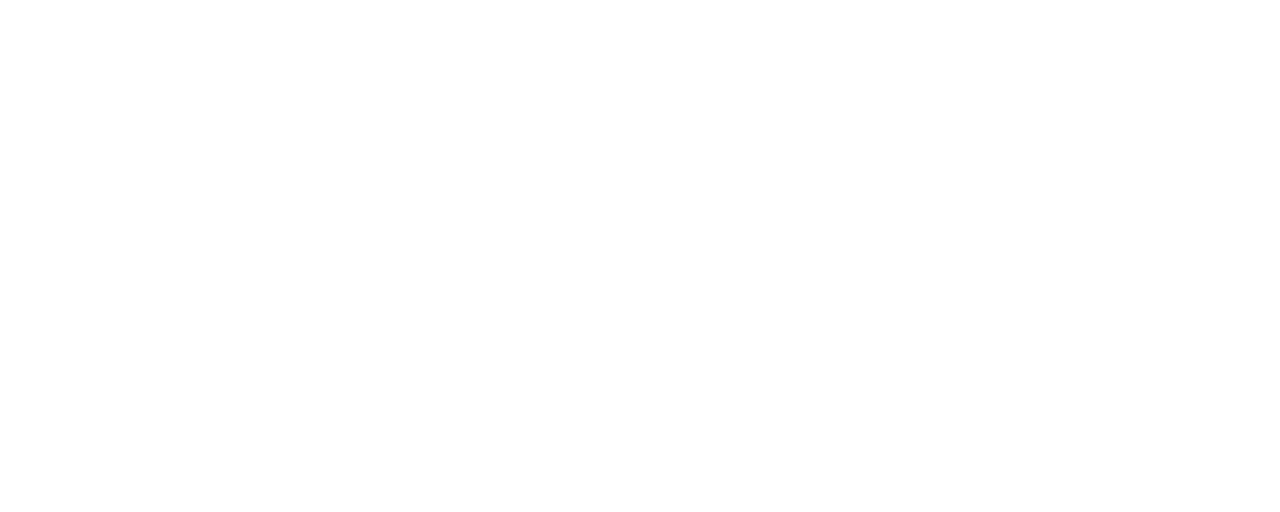
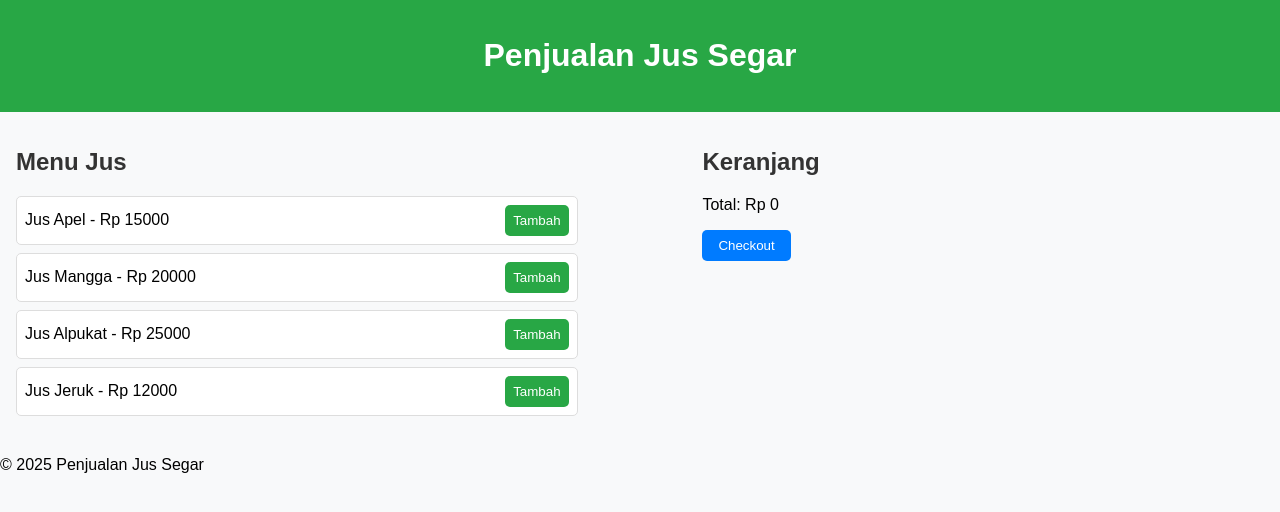
Before and after one commit to revou-fundamental-course/06-jan-25-AlyaMufthia, a plain HTML site: page web.html in a window 1280 px wide. Drawn offline with Linux system fonts and the light colour scheme.

Commit message:
Update web.html

```diff
--- a/web.html
+++ b/web.html
@@ -1,11 +1,158 @@
 <!DOCTYPE html>
 <html lang="en">
 <head>
-    <meta charset="UTF-8">
-    <meta name="viewport" content="width=device-width, initial-scale=1.0">
-    <title>Document</title>
+  <meta charset="UTF-8">
+  <meta name="viewport" content="width=device-width, initial-scale=1.0">
+  <title>Penjualan Jus</title>
+  <style>
+    body {
+      font-family: Arial, sans-serif;
+      margin: 0;
+      padding: 0;
+      background-color: #f8f9fa;
+    }
+
+    header {
+      background-color: #28a745;
+      color: white;
+      text-align: center;
+      padding: 1rem;
+    }
+
+    main {
+      display: flex;
+      justify-content: space-between;
+      padding: 1rem;
+    }
+
+    .menu, .cart {
+      width: 45%;
+    }
+
+    h2 {
+      color: #333;
+    }
+
+    .jus-list, .cart-list {
+      list-style: none;
+      padding: 0;
+    }
+
+    .jus-item {
+      display: flex;
+      justify-content: space-between;
+      align-items: center;
+      background: #fff;
+      padding: 0.5rem;
+      margin-bottom: 0.5rem;
+      border: 1px solid #ddd;
+      border-radius: 5px;
+    }
+
+    .jus-item button {
+      background-color: #28a745;
+      color: white;
+      border: none;
+      padding: 0.5rem;
+      border-radius: 5px;
+      cursor: pointer;
+    }
+
+    .jus-item button:hover {
+      background-color: #218838;
+    }
+
+    .cart-list li {
+      margin-bottom: 0.5rem;
+    }
+
+    #checkout-button {
+      background-color: #007bff;
+      color: white;
+      border: none;
+      padding: 0.5rem 1rem;
+      border-radius: 5px;
+      cursor: pointer;
+    }
+
+    #checkout-button:hover {
+      background-color: #0056b3;
+    }
+  </style>
 </head>
 <body>
+  <header>
+    <h1>Penjualan Jus Segar</h1>
+  </header>
 
+  <main>
+    <section class="menu">
+      <h2>Menu Jus</h2>
+      <div id="jus-list" class="jus-list">
+        <!-- Daftar jus akan dimasukkan di sini -->
+      </div>
+    </section>
+
+    <section class="cart">
+      <h2>Keranjang</h2>
+      <ul id="cart-list" class="cart-list">
+        <!-- Item keranjang akan ditampilkan di sini -->
+      </ul>
+      <p>Total: <span id="total-price">Rp 0</span></p>
+      <button id="checkout-button">Checkout</button>
+    </section>
+  </main>
+
+  <footer>
+    <p>&copy; 2025 Penjualan Jus Segar</p>
+  </footer>
+
+  <script>
+    const jusMenu = [
+      { id: 1, name: "Jus Apel", price: 15000 },
+      { id: 2, name: "Jus Mangga", price: 20000 },
+      { id: 3, name: "Jus Alpukat", price: 25000 },
+      { id: 4, name: "Jus Jeruk", price: 12000 },
+    ];
+
+    const jusListElement = document.getElementById("jus-list");
+    const cartListElement = document.getElementById("cart-list");
+    const totalPriceElement = document.getElementById("total-price");
+
+    let cart = [];
+
+    function updateCart() {
+      cartListElement.innerHTML = "";
+      let totalPrice = 0;
+
+      cart.forEach((item) => {
+        const listItem = document.createElement("li");
+        listItem.textContent = `${item.name} - Rp ${item.price}`;
+        cartListElement.appendChild(listItem);
+        totalPrice += item.price;
+      });
+
+      totalPriceElement.textContent = `Rp ${totalPrice}`;
+    }
+
+    function addToCart(jus) {
+      cart.push(jus);
+      updateCart();
+    }
+
+    function renderMenu() {
+      jusMenu.forEach((jus) => {
+        const jusItem = document.createElement("div");
+        jusItem.className = "jus-item";
+        jusItem.innerHTML = `
+          <span>${jus.name} - Rp ${jus.price}</span>
+          <button onclick="addToCart(${JSON.stringify(jus)})">Tambah</button>
+        `;
+        jusListElement.appendChild(jusItem);
+      });
+    }
+
+    renderMenu();
+  </script>
 </body>
 </html>
```
